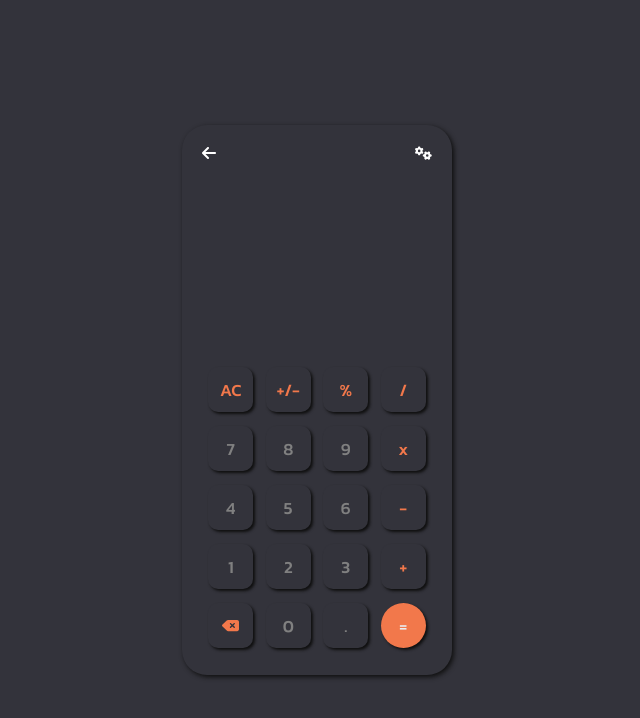
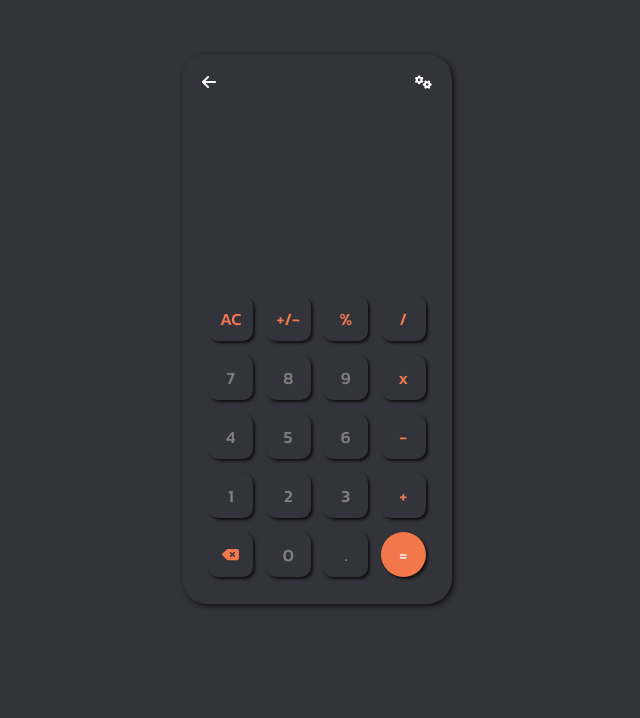
Before and after one commit to bywillsilva/calculadora, a plain HTML site: page index.html in a window 1280 px wide. Shown: the whole page, without its empty margins (323-963 px from the left). Drawn offline with Linux system fonts and the light colour scheme.

Commit message:
Atualizando css

```diff
--- a/assets/css/style.css
+++ b/assets/css/style.css
@@ -1,4 +1,4 @@
-@import url('https://fonts.googleapis.com/css2?family=Kanit:wght@500&display=swap');
+@import url("https://fonts.googleapis.com/css2?family=Kanit:wght@500&display=swap");
 
 * {
     margin: 0;
@@ -9,9 +9,9 @@
     --dark: #33333b;
     --black: #0f0f0f;
     --gray: #808080;
-    --light: #E9EDF2;
-    --special: #F2784B;
-    --oposite: #03A6A6;
+    --light: #e9edf2;
+    --special: #f2784b;
+    --oposite: #03a6a6;
 }
 
 body {
@@ -20,10 +20,10 @@ body {
     justify-content: center;
     align-items: center;
 
-    height: 100vh;
-    font-family: 'Kanit', sans-serif;
+    font-family: "Kanit", sans-serif;
     background-color: var(--dark);
     user-select: none;
+    overflow: hidden;
 }
 
 .calc {
@@ -31,6 +31,7 @@ body {
     flex-direction: column;
 
     padding: 20px 20px;
+    margin: 20% 0;
     box-sizing: border-box;
     width: 270px;
     height: 550px;
@@ -72,9 +73,9 @@ body {
 .display > .current {
     width: 100%;
     text-align: right;
-    font-size: 55px;
-    height: 75px;
-    color: var(--light)
+    font-size: 50px;
+    height: 70px;
+    color: var(--light);
 }
 
 .keys {
@@ -93,7 +94,7 @@ body {
     display: flex;
     align-items: center;
     justify-content: center;
-    font-family: 'Kanit', sans-serif;
+    font-family: "Kanit", sans-serif;
     font-size: 17px;
 
     width: 45px;
@@ -107,8 +108,8 @@ body {
 }
 
 .key:hover {
-    transform: scale(1.1,1.1);
-    transition: ease .3s;
+    transform: scale(1.1, 1.1);
+    transition: ease 0.3s;
     box-shadow: 1px 1px 10px var(--gray);
 }
 
--- a/assets/js/app.js
+++ b/assets/js/app.js
@@ -5,74 +5,85 @@ const body = document.querySelector("body");
 body.addEventListener("keydown", (e) => {
     for (let index = 0; index <= 10; index++) {
         if (e.code == "Numpad" + index || e.code == "Digit" + index) {
-            typer.innerText += index
+            setInto(index);
         }
     }
 
     if (e.code == "NumpadAdd") {
-        setInto("+")
+        setInto("+");
     }
 
     if (e.code == "NumpadSubtract") {
-        setInto("-")
+        setInto("-");
     }
     if (e.code == "NumpadMultiply") {
-        setInto("*")
+        setInto("*");
     }
     if (e.code == "NumpadDivide") {
-        setInto("/")
+        setInto("/");
     }
     if (e.code == "NumpadEnter") {
-        getEqual()
+        getEqual();
     }
     if (e.code == "NumpadDecimal") {
-        setInto('.')
+        setInto(".");
     }
     if (e.code == "Backspace") {
-        eraseBack()
+        eraseBack();
     }
-})
+});
 
 function setInto(item) {
-    if (item == "+" || item == "-" || item == "*" || item == "/") {
-        if (hist.textContent.includes(item)) {
-            return getEqual(item)
+    if (typer.textContent.length < 8) {
+        if (item == "+" || item == "-" || item == "*" || item == "/" || item == "%") {
+            if (hist.textContent.includes(item)) {
+                return getEqual(item);
+            }
+            if (hist.textContent.substring(0) != item) {
+                hist.innerText = typer.textContent + item;
+                return setEmpty(0);
+            }
         }
-        if (hist.textContent.substring(0) != item) {
-            hist.innerText = typer.textContent + item
-            return setEmpty(0)
-        }
+        typer.innerText += item;
     }
-    typer.innerText += item
 }
 
 function getEqual(item) {
     if (typer.textContent != "") {
-        if (((hist.textContent + typer.textContent).includes('/0') == false)) {
+        if ((hist.textContent + typer.textContent).includes("/0") == false) {
             if (typer.textContent.includes(item)) {
-                typer.innerText = eval(hist.textContent + typer.textContent.substring(0, (typer.textContent.length) - 1))
+                typer.innerText = eval(
+                    hist.textContent +
+                        typer.textContent.substring(
+                            0,
+                            typer.textContent.length - 1
+                        )
+                );
             } else {
-                typer.innerText = eval(hist.textContent + typer.textContent)
+                typer.innerText = eval(hist.textContent + typer.textContent);
             }
 
-            setEmpty(1)
+            setEmpty(1);
         } else {
-            typer.innerText = "E!"
+            typer.innerText = "E!";
         }
     }
 }
 
 function setEmpty(deletHist) {
     if (deletHist == 0) {
-        return typer.innerText = ""
+        return (typer.innerText = "");
     } else if (deletHist == 1) {
-        return hist.innerText = ""
+        return (hist.innerText = "");
     }
 
-    typer.innerText = ""
-    hist.innerText = ""
+    typer.innerText = "";
+    hist.innerText = "";
 }
 
 function eraseBack() {
-    return typer.innerText = typer.textContent.substring(0, (typer.textContent.length)-1)
+    return (typer.innerText = typer.textContent.substring(
+        0,
+        typer.textContent.length - 1
+    ));
 }
```
